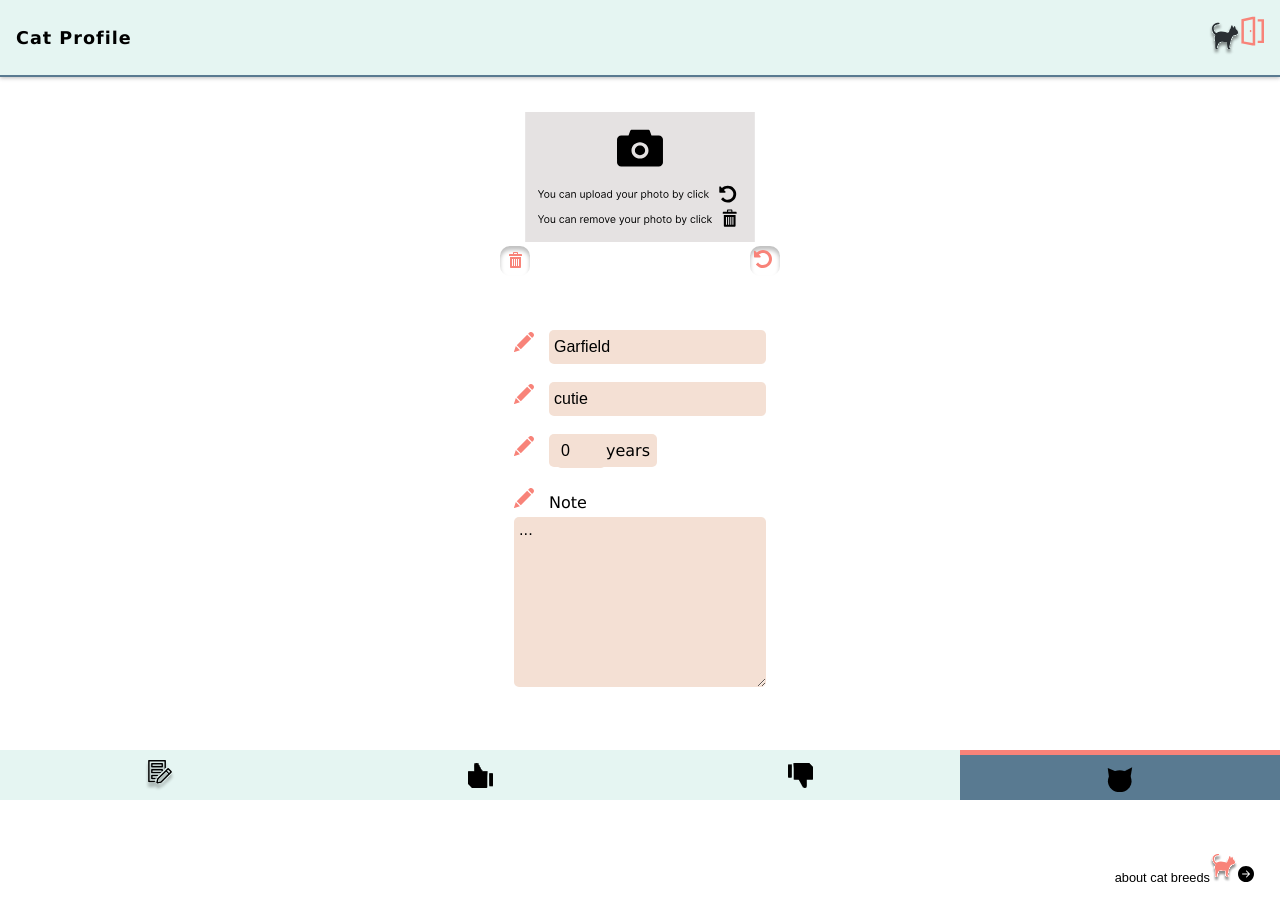
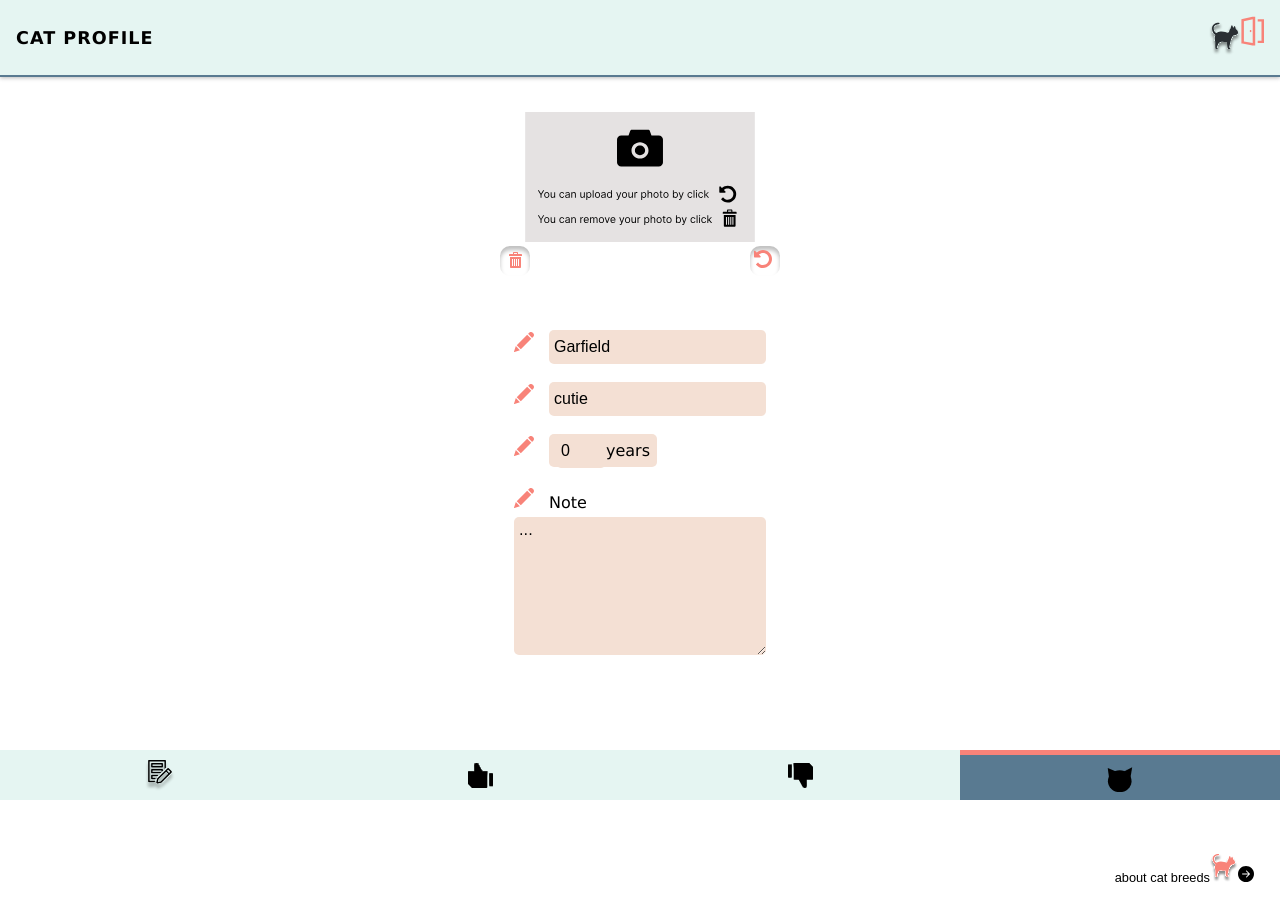
Before and after one commit to ttaannjjaa/capstone-project, a React (Create React App) app: page /ProfilePage in a window 1280 px wide. Shown: the top 920 px of the page. Built offline with nearby package versions, Linux system fonts and the light colour scheme.

Commit message:
Adjust some more stylings

```diff
--- a/src/pages/CatInfoPage.js
+++ b/src/pages/CatInfoPage.js
@@ -48,7 +48,7 @@ export default function CatInfoPage() {
             height="28px"
           />
         </button>
-        <h1>Cat Breeds</h1>
+        <h1>CAT BREEDS</h1>
       </Header>
       <Main>
         {catData && (
@@ -111,6 +111,14 @@ const Header = styled.header`
       transition: cubic-bezier(0.075, 0.82, 0.165, 1);
     }
   }
+
+  h1 {
+    font-size: 1.1rem;
+    text-overflow: ellipsis;
+    color: var(--black);
+    letter-spacing: 1px;
+    padding: 0.5rem 0;
+  }
 `;
 
 const Main = styled.main`
--- a/src/pages/LikedFoodPage.js
+++ b/src/pages/LikedFoodPage.js
@@ -65,7 +65,7 @@ export default function LikedFoodPage({ storageData, handleDelete }) {
             </SortButtonStyled>
             <SortButtonStyled
               type="button"
-              style={{ color: 'var(--black)' }}
+              style={{ color: 'var(--coral)' }}
               onClick={() => setSortValue('')}
             >
               all
--- a/src/pages/ProfilePage.js
+++ b/src/pages/ProfilePage.js
@@ -101,7 +101,7 @@ export default function ProfilePage() {
   return (
     <FormPageStyle>
       <Header>
-        <h1>Cat Profile</h1>
+        <h1>CAT PROFILE</h1>
         <ExitButton />
       </Header>
       <main>
@@ -239,7 +239,7 @@ export default function ProfilePage() {
             <textarea
               id="note"
               type="text"
-              rows="10"
+              rows="8"
               value={profileData.profileNote}
               onChange={event =>
                 setProfileData({
@@ -304,6 +304,7 @@ const Header = styled.header`
   h1 {
     width: 100%;
     font-size: 1.1rem;
+    text-overflow: ellipsis;
     color: var(--black);
     letter-spacing: 1px;
   }
@@ -432,6 +433,7 @@ const NoteContainer = styled.div`
     padding: 5px;
     font-family: inherit;
     font-size: 0.9rem;
+    text-overflow: ellipsis;
     &:focus {
       outline: 1px solid var(--coral);
     }
```
